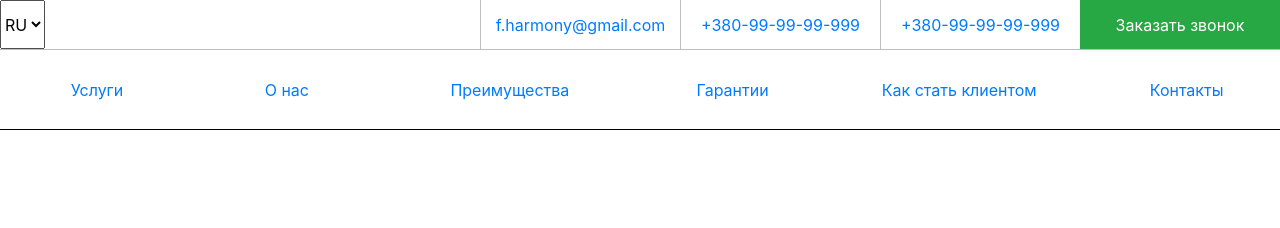
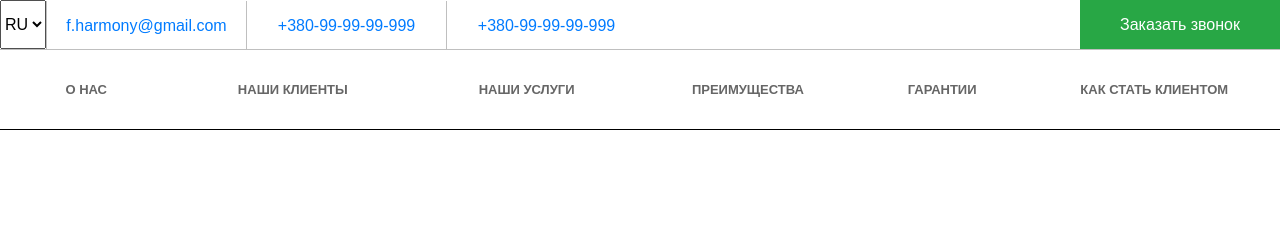
Before and after one commit to reason18/financial-harmony, a Gatsby site: page / in a window 1280 px wide. Shown: the top 228 px of the page. Built offline with nearby package versions, Linux system fonts and the light colour scheme; Gatsby itself is replaced by a stand-in of ours.

Commit message:
included monserat font

```diff
--- a/gatsby-config.js
+++ b/gatsby-config.js
@@ -31,13 +31,13 @@ module.exports = {
     // this (optional) plugin enables Progressive Web App + Offline functionality
     // To learn more, visit: https://gatsby.dev/offline
     // 'gatsby-plugin-offline',
-    {
-      resolve: "gatsby-plugin-react-svg",
-      options: {
-        rule: {
-          include: /assets/ // See below to configure properly
-        }
-      }
-    }
+    // {
+    //   resolve: "gatsby-plugin-react-svg",
+    //   options: {
+    //     rule: {
+    //       include: /assets/ // See below to configure properly
+    //     }
+    //   }
+    // }
   ],
 }
--- a/src/components/_layout/header.js
+++ b/src/components/_layout/header.js
@@ -20,13 +20,18 @@ const contacts = [
 
 const navigation = [
   {
-    link: "/services",
-    title: "Услуги",
-  },
-  {
     link: "/about",
     title: "О нас",
   },
+  {
+    link: "/clients",
+    title: "Наши клиенты",
+  },
+  {
+    link: "/services",
+    title: "Наши услуги",
+  },
+
   {
     link: "/advantages",
     title: "Преимущества",
@@ -38,10 +43,6 @@ const navigation = [
   {
     link: "/become-a-client",
     title: "Как стать клиентом",
-  },
-  {
-    link: "/contacts",
-    title: "Контакты",
   },
 ];
 
@@ -73,9 +74,9 @@ const UpperHeader = ({show}) => {
           <option value={0}>RU</option>
           <option value={1}>UA</option>
         </select>
+        <HeaderContactsList contacts={contacts} />
       </div>
       <div className="header-contacts">
-        <HeaderContactsList contacts={contacts} />
         <button
           type="button"
           className="call-back-btn btn btn-success rounded-0 h-100"
--- a/src/components/_layout/layout.scss
+++ b/src/components/_layout/layout.scss
@@ -46,6 +46,10 @@ $expanded-header-height: calc(
 
     .nav-link {
       max-height: $upper-header-height;
+      color: #666666;
+      font-size: 13px;
+      font-weight: 600;
+      text-transform: uppercase;
     }
     &.expanded {
       height: $lower-header-expanded-height;
--- a/src/pages/index.scss
+++ b/src/pages/index.scss
@@ -1,3 +1,7 @@
 @import "../assets/styles/index";
 @import "../components/index";
 @import "../components/_sections/index";
+
+body {
+  font-family: "Montserrat", sans-serif;
+}
```
Also changed, not shown: 1 other file.
